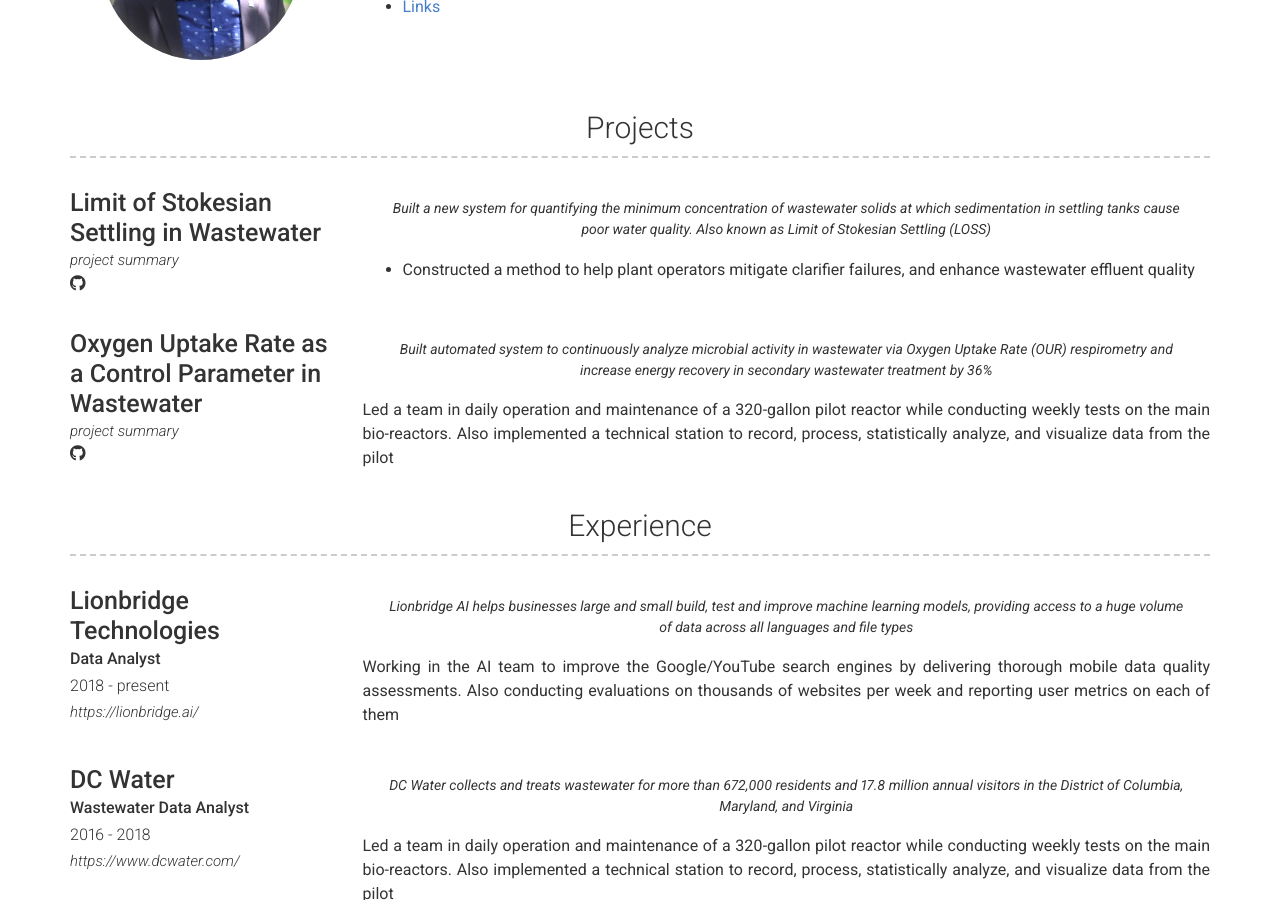
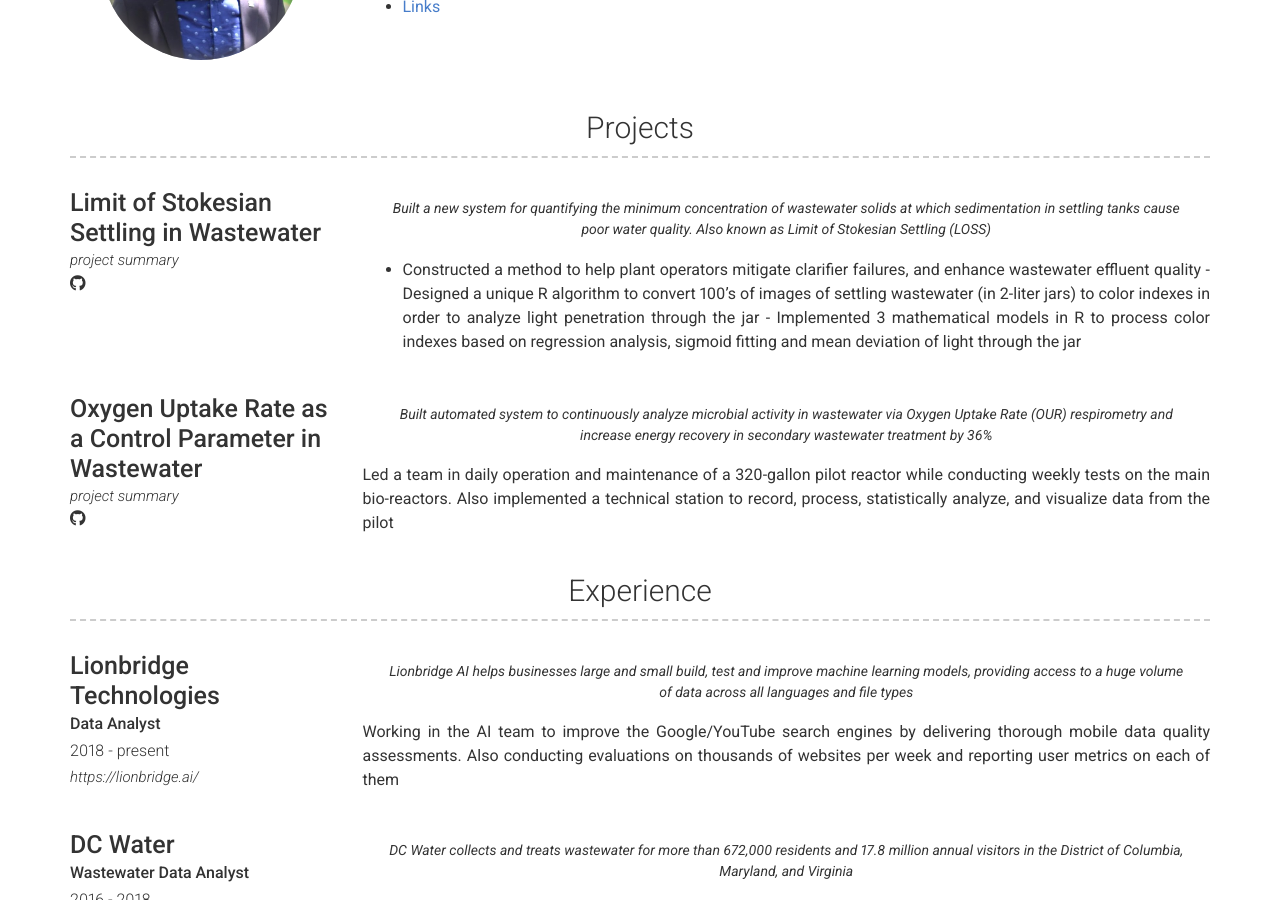
Before and after one commit to OlaOlagunju/cloudgeek.com.ng, a Jekyll site: the page built from index.md, in a window 1280 px wide and 900 px high, scrolled down 469 px. Built offline with Jekyll 4.4.1, drawn with Linux system fonts in a browser that asks for light colours; nearby versions of some CDN libraries.

Commit message:
Update _config.yml

```diff
--- a/_config.yml
+++ b/_config.yml
@@ -77,7 +77,7 @@
         quote: >
           Built a new system for quantifying the minimum concentration of wastewater solids at which sedimentation in settling tanks cause poor water quality. Also known as Limit of Stokesian Settling (LOSS)
         description: | #
-          - Constructed a method to help plant operators mitigate clarifier failures, and enhance wastewater effluent quality
+          - Constructed a method to help plant operators mitigate clarifier failures, and enhance wastewater effluent quality - Designed a unique R algorithm to convert 100’s of images of settling wastewater (in 2-liter jars) to color indexes in order to analyze light penetration through the jar - Implemented 3 mathematical models in R to process color indexes based on regression analysis, sigmoid fitting and mean deviation of light through the jar
       - layout: left
         title: Oxygen Uptake Rate as a Control Parameter in Wastewater
         link: github.com/OlaOlagunju/OUR_Project
```
